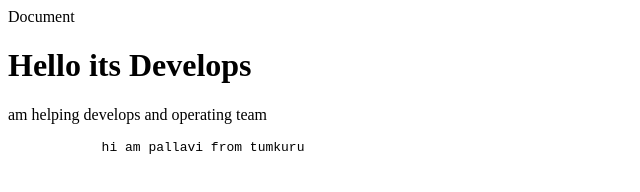
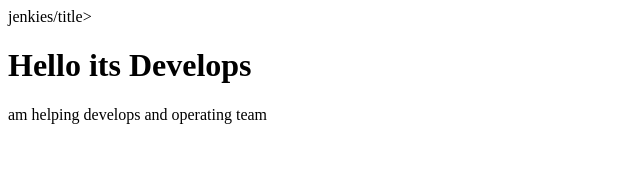
Before and after one commit to pallavi-pallu123/Devops-project, a plain HTML site: page index.html in a window 1280 px wide. Shown: the whole page, without its empty margins (0-640 px from the left). Drawn offline with Linux system fonts and the light colour scheme.

Commit message:
jenkies first commit

```diff
--- a/index.html
+++ b/index.html
@@ -4,13 +4,13 @@
     <meta charset="UTF-8">
     <meta name=""viewport" content=""width=device-width, initial-scale
 
-    <title>Document</title>
+    <title>jenkies/title>
     </head>
     <body>
         <h1>Hello its Develops</h1>
         <p>am helping develops and operating team</p>
         <pre>
-            hi am pallavi from tumkuru
+
         </pre>
         <style>
             h1{
```
